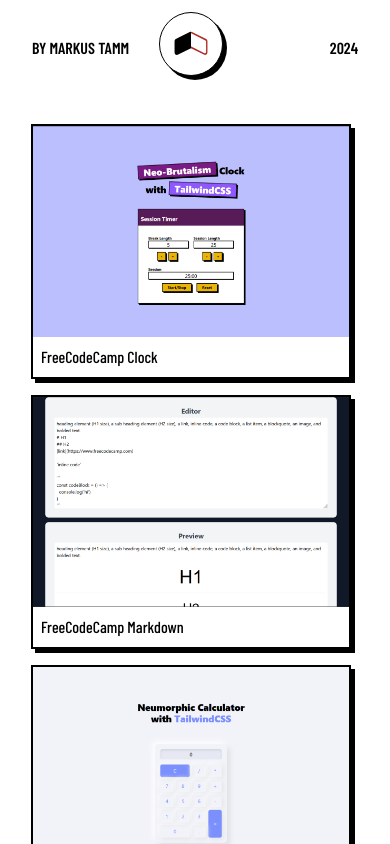
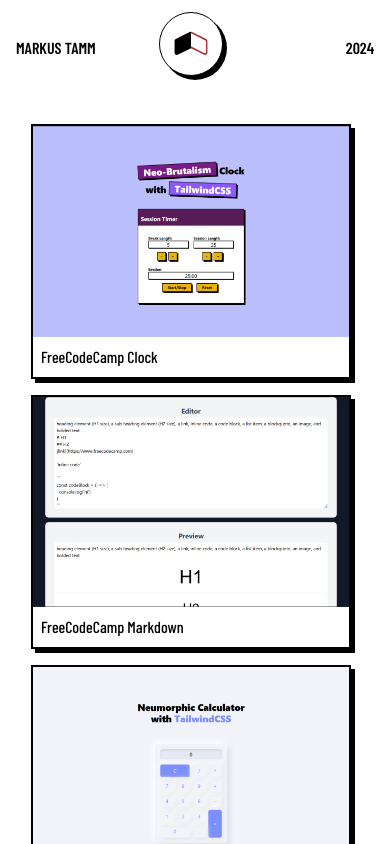
Before and after one commit to chirbard/chirbard.github.io, a React (Vite) app: page / in a window 390 px wide. Shown: the top 844 px of the page. Built offline with nearby package versions, Linux system fonts and the light colour scheme; a web font is replaced by a local one.

Commit message:
style: header padding smaller on phone

```diff
--- a/src/layers/App/App.tsx
+++ b/src/layers/App/App.tsx
@@ -26,10 +26,10 @@
 function Layout() {
   return (
     <div>
-      <header className="h-24 flex justify-between items-center px-8">
-        <p className="font-semibold w-28">BY MARKUS TAMM</p>
+      <header className="h-24 flex justify-between items-center px-4 md:px-8">
+        <p className="font-semibold w-24">MARKUS TAMM</p>
         <LogoButton />
-        <p className="font-semibold w-28 text-right">
+        <p className="font-semibold w-24 text-right">
           {new Date().getFullYear()}
         </p>
       </header>
```
